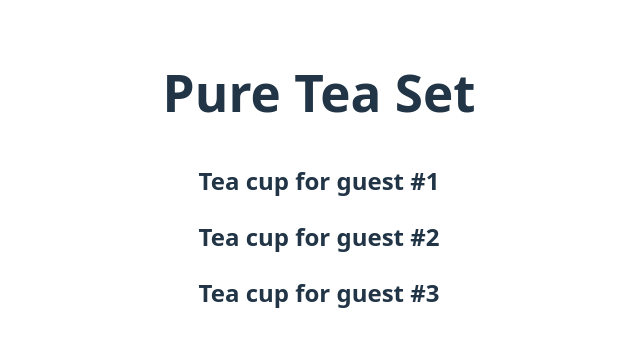
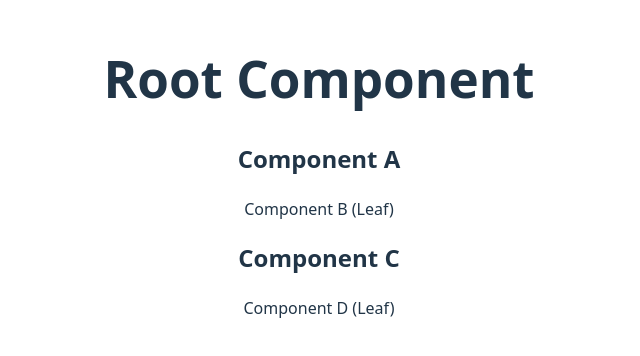
Before and after one commit to mffkht/appdev1, a React (Vite) app in the folder react-describing-ui/: page / in a window 1280 px wide. Shown: the part 224-580 px from the top of the page, without its empty margins (321-961 px from the left). Built offline with nearby package versions, Linux system fonts and the light colour scheme.

Commit message:
Done with why understanding your UI as trees is useful

```diff
--- a/react-describing-ui/src/App.jsx
+++ b/react-describing-ui/src/App.jsx
@@ -3,8 +3,12 @@ import reactLogo from './assets/react.svg'
 import viteLogo from '/vite.svg'
 import './App.css'
 
-import TeaSetPure from './components/TeaSetPure.jsx';
+import RootComponent from './components/tree/RootComponent.jsx';
 
 export default function App() {
-  return <TeaSetPure />;
+  return (
+    <main>
+      <RootComponent />
+    </main>
+  );
 }
--- /dev/null
+++ b/react-describing-ui/src/components/tree/ComponentA.jsx
@@ -0,0 +1,12 @@
+import ComponentB from './ComponentB';
+
+function ComponentA() {
+  return (
+    <div>
+      <h2>Component A</h2>
+      <ComponentB />
+    </div>
+  );
+}
+
+export default ComponentA;
--- /dev/null
+++ b/react-describing-ui/src/components/tree/ComponentB.jsx
@@ -0,0 +1,9 @@
+function ComponentB() {
+  return (
+    <div>
+      <p>Component B (Leaf)</p>
+    </div>
+  );
+}
+
+export default ComponentB;
--- /dev/null
+++ b/react-describing-ui/src/components/tree/ComponentC.jsx
@@ -0,0 +1,12 @@
+import ComponentD from './ComponentD';
+
+function ComponentC() {
+  return (
+    <div>
+      <h2>Component C</h2>
+      <ComponentD />
+    </div>
+  );
+}
+
+export default ComponentC;
--- /dev/null
+++ b/react-describing-ui/src/components/tree/ComponentD.jsx
@@ -0,0 +1,9 @@
+function ComponentD() {
+  return (
+    <div>
+      <p>Component D (Leaf)</p>
+    </div>
+  );
+}
+
+export default ComponentD;
--- /dev/null
+++ b/react-describing-ui/src/components/tree/RootComponent.jsx
@@ -0,0 +1,14 @@
+import ComponentA from './ComponentA';
+import ComponentC from './ComponentC';
+
+function RootComponent() {
+  return (
+    <div>
+      <h1>Root Component</h1>
+      <ComponentA />
+      <ComponentC />
+    </div>
+  );
+}
+
+export default RootComponent;
```
